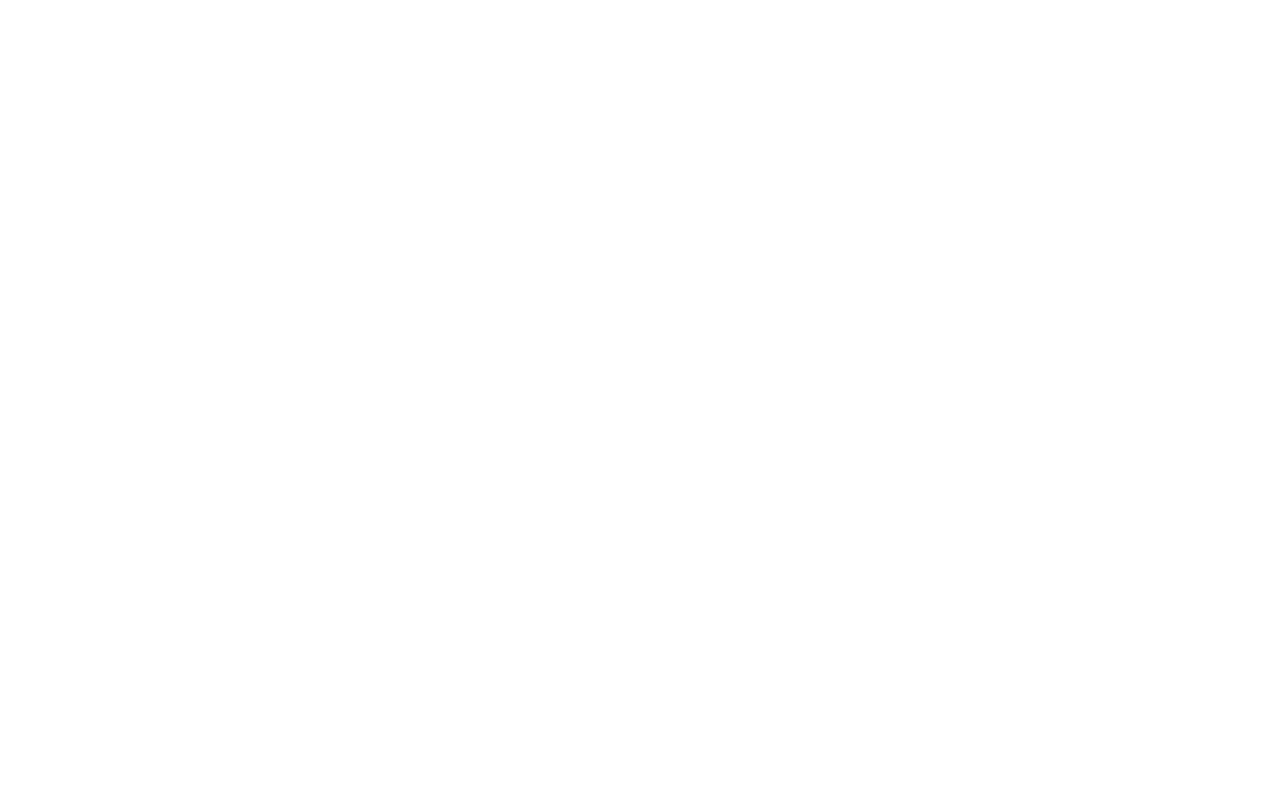
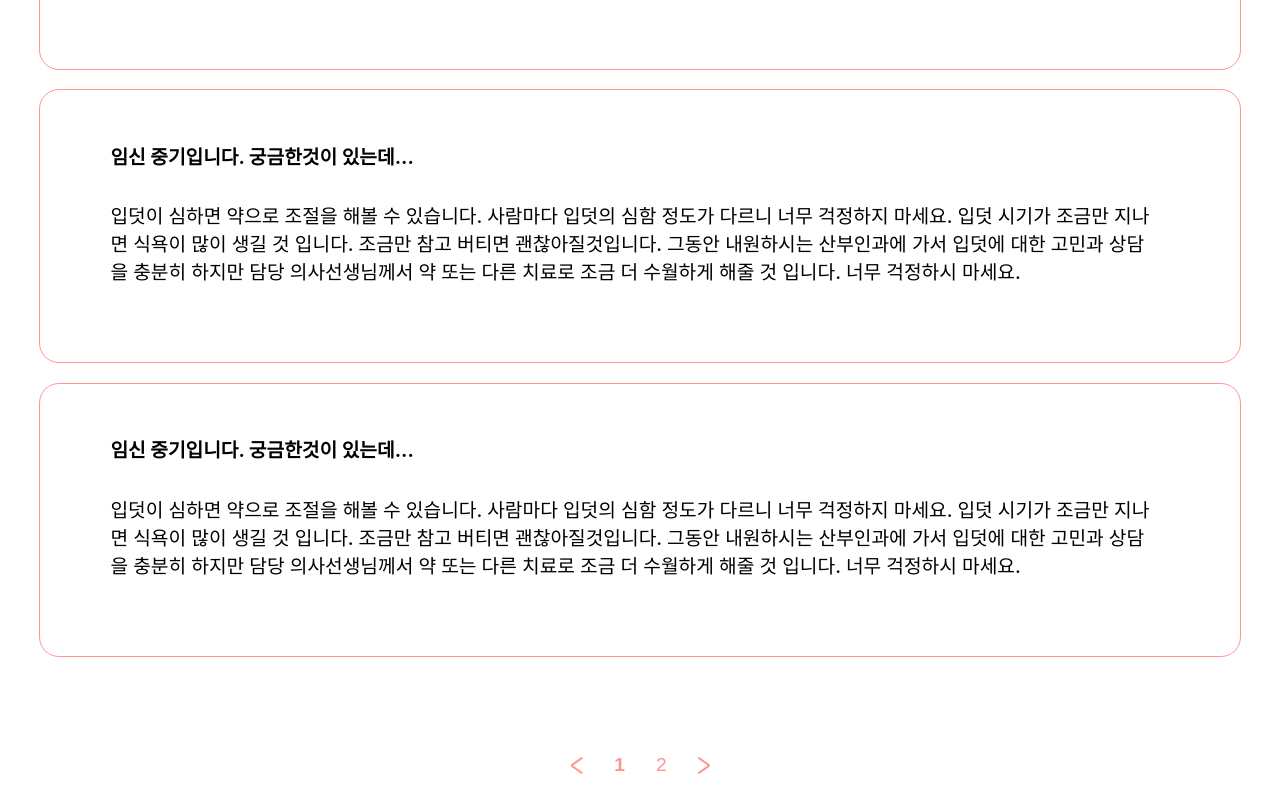
Before and after one commit to KNU-Moing/moing-front, a React (Create React App) app: page /Community/Board in a window 1280 px wide. Shown: the part 1200-2000 px from the top of the page. Before the commit the page ends 969 px from the top, so only its background shows below. Built offline with nearby package versions, Linux system fonts and the light colour scheme.

Commit message:
Feat: 커뮤니티 페이지네이션 구현(#18)

```diff
--- a/src/component/project/community/Board.tsx/index.tsx
+++ b/src/component/project/community/Board.tsx/index.tsx
@@ -6,16 +6,48 @@
   CategoryContainer,
   WriteButton,
 } from "../../maternityNotebook/diary/component";
-import { BoxContainer } from "../component";
+import { BoxContainer, PaginationBar } from "../component";
 import { ContentBox, SearchButton, GraphButton } from "./component";
 
 export const Board = () => {
+  const [data, setData] = useState([
+    {
+      title: "임신 중기입니다. 궁금한것이 있는데...",
+      content:
+        "입덧이 심하면 약으로 조절을 해볼 수 있습니다. 사람마다 입덧의 심함 정도가 다르니 너무 걱정하지 마세요. 입덧 시기가 조금만 지나면 식욕이 많이 생길 것 입니다. 조금만 참고 버티면 괜찮아질것입니다. 그동안 내원하시는 산부인과에 가서 입덧에 대한 고민과 상담을 충분히 하지만 담당 의사선생님께서 약 또는 다른 치료로 조금 더 수월하게 해줄 것 입니다. 너무 걱정하시 마세요.",
+    },
+    {
+      title: "임신 중기입니다. 궁금한것이 있는데...",
+      content:
+        "입덧이 심하면 약으로 조절을 해볼 수 있습니다. 사람마다 입덧의 심함 정도가 다르니 너무 걱정하지 마세요. 입덧 시기가 조금만 지나면 식욕이 많이 생길 것 입니다. 조금만 참고 버티면 괜찮아질것입니다. 그동안 내원하시는 산부인과에 가서 입덧에 대한 고민과 상담을 충분히 하지만 담당 의사선생님께서 약 또는 다른 치료로 조금 더 수월하게 해줄 것 입니다. 너무 걱정하시 마세요.",
+    },
+    {
+      title: "임신 중기입니다. 궁금한것이 있는데...",
+      content:
+        "입덧이 심하면 약으로 조절을 해볼 수 있습니다. 사람마다 입덧의 심함 정도가 다르니 너무 걱정하지 마세요. 입덧 시기가 조금만 지나면 식욕이 많이 생길 것 입니다. 조금만 참고 버티면 괜찮아질것입니다. 그동안 내원하시는 산부인과에 가서 입덧에 대한 고민과 상담을 충분히 하지만 담당 의사선생님께서 약 또는 다른 치료로 조금 더 수월하게 해줄 것 입니다. 너무 걱정하시 마세요.",
+    },
+    {
+      title: "임신 중기입니다. 궁금한것이 있는데...",
+      content:
+        "입덧이 심하면 약으로 조절을 해볼 수 있습니다. 사람마다 입덧의 심함 정도가 다르니 너무 걱정하지 마세요. 입덧 시기가 조금만 지나면 식욕이 많이 생길 것 입니다. 조금만 참고 버티면 괜찮아질것입니다. 그동안 내원하시는 산부인과에 가서 입덧에 대한 고민과 상담을 충분히 하지만 담당 의사선생님께서 약 또는 다른 치료로 조금 더 수월하게 해줄 것 입니다. 너무 걱정하시 마세요.",
+    },
+    {
+      title: "임신 중기입니다. 궁금한것이 있는데...",
+      content:
+        "입덧이 심하면 약으로 조절을 해볼 수 있습니다. 사람마다 입덧의 심함 정도가 다르니 너무 걱정하지 마세요. 입덧 시기가 조금만 지나면 식욕이 많이 생길 것 입니다. 조금만 참고 버티면 괜찮아질것입니다. 그동안 내원하시는 산부인과에 가서 입덧에 대한 고민과 상담을 충분히 하지만 담당 의사선생님께서 약 또는 다른 치료로 조금 더 수월하게 해줄 것 입니다. 너무 걱정하시 마세요.",
+    },
+    {
+      title: "임신 중기입니다. 궁금한것이 있는데...",
+      content:
+        "입덧이 심하면 약으로 조절을 해볼 수 있습니다. 사람마다 입덧의 심함 정도가 다르니 너무 걱정하지 마세요. 입덧 시기가 조금만 지나면 식욕이 많이 생길 것 입니다. 조금만 참고 버티면 괜찮아질것입니다. 그동안 내원하시는 산부인과에 가서 입덧에 대한 고민과 상담을 충분히 하지만 담당 의사선생님께서 약 또는 다른 치료로 조금 더 수월하게 해줄 것 입니다. 너무 걱정하시 마세요.",
+    },
+  ]);
   const [categories, setCategory] = useState([
     { id: 1, title: "전체", checked: true },
     { id: 2, title: "추천", checked: false },
     { id: 3, title: "최신", checked: false },
   ]);
-  const [selecedCate, setSelecedCate] = useState("산모 체중");
+  const [selecedCate, setSelecedCate] = useState("전체");
 
   useEffect(() => {
     let newArr = [...categories];
@@ -27,6 +59,22 @@
     setCategory(newArr);
   }, [selecedCate]);
 
+  //페이지 네이션 부분
+  const itemsPerPage = 5;
+  const [currentPage, setCurrentPage] = useState(1);
+
+  // Calculate the index range for the current page
+  const startIndex = (currentPage - 1) * itemsPerPage;
+  const endIndex = startIndex + itemsPerPage;
+
+  // Slice the QA data based on the current page
+  const currentQAData = data.slice(startIndex, endIndex);
+
+  const numColumns = 1;
+  const rows = [];
+  for (let i = 0; i < currentQAData.length; i += numColumns) {
+    rows.push(currentQAData.slice(i, i + numColumns));
+  }
   return (
     <div>
       <StyledHeader></StyledHeader>
@@ -46,11 +94,26 @@
           <WriteButton></WriteButton>
         </ButtonBar>
         <BoxContainer>
-          <ContentBox
-            title="임신 중기입니다. 궁금한것이 있는데..."
-            content="입덧이 심하면 약으로 조절을 해볼 수 있습니다. 사람마다 입덧의 심함 정도가 다르니 너무 걱정하지 마세요. 입덧 시기가 조금만 지나면 식욕이 많이 생길 것 입니다. 조금만 참고 버티면 괜찮아질것입니다. 그동안 내원하시는 산부인과에 가서 입덧에 대한 고민과 상담을 충분히 하지만 담당 의사선생님께서 약 또는 다른 치료로 조금 더 수월하게 해줄 것 입니다. 너무 걱정하시 마세요."
-          ></ContentBox>
+          {rows.map((row, rowIndex) => (
+            <div key={rowIndex}>
+              {row.map((post, index) => (
+                <ContentBox
+                  key={index}
+                  title={post.title}
+                  content={post.content}
+                ></ContentBox>
+              ))}
+            </div>
+          ))}
         </BoxContainer>
+        <PaginationBar
+          scrollTo={250}
+          datasLength={data.length}
+          endIndex={endIndex}
+          itemsPerPage={itemsPerPage}
+          currentPage={currentPage}
+          setCurrentPage={setCurrentPage}
+        ></PaginationBar>
       </Overlay>
       <Footer></Footer>
     </div>
```
